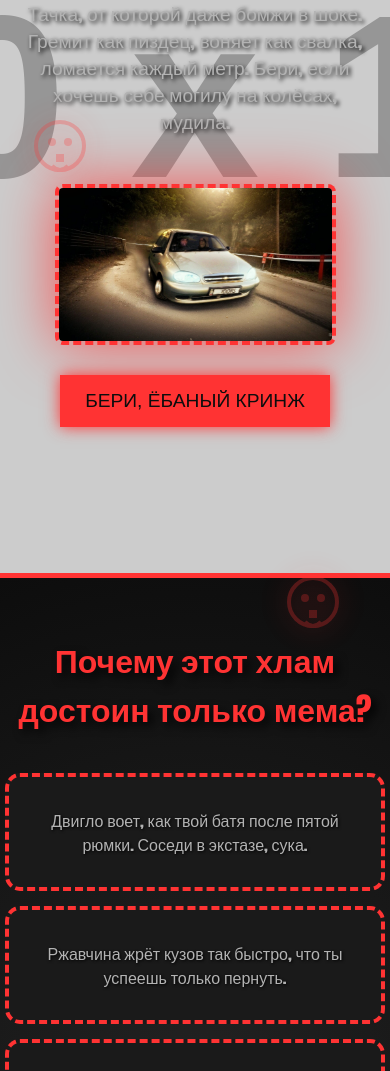
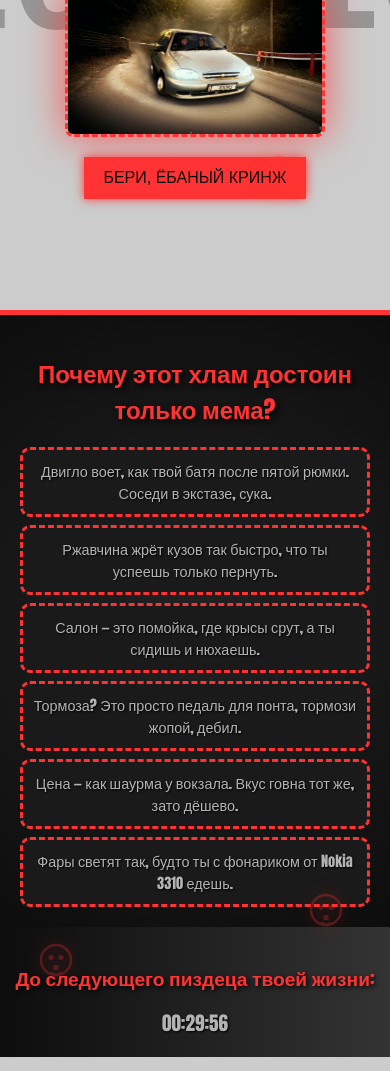
Before and after one commit to Savaj-Nine/lanos-site, a plain HTML site: page index.html in a window 390 px wide. Shown: the part 341-1412 px from the top of the page. Drawn offline with Linux system fonts and the light colour scheme; placeholder pictures from the web are drawn by us.

Commit message:
Add files via upload

```diff
--- a/index.html
+++ b/index.html
@@ -27,11 +27,11 @@
             animation: pulseGlow 2s infinite;
         }
         header h1 {
-            font-size: clamp(2em, 5vw, 3.5em); /* Адаптивный размер */
+            font-size: clamp(1.5em, 5vw, 3.5em);
             color: #FF3333;
             text-shadow: 3px 3px 6px rgba(0, 0, 0, 0.9);
             margin: 0;
-            letter-spacing: 3px;
+            letter-spacing: 2px;
         }
         /* Главная секция */
         .hero {
@@ -41,129 +41,130 @@
             justify-content: center;
             align-items: center;
             text-align: center;
-            padding: 100px 10px 20px;
+            padding: 80px 10px 20px;
             position: relative;
             background: url('https://via.placeholder.com/1920x1080/1A1A1A/0D0D0D?text=Rust') no-repeat center/cover;
             border-bottom: 5px solid #FF3333;
         }
         .hero h1 {
-            font-size: clamp(2.5em, 10vw, 6em);
+            font-size: clamp(2em, 8vw, 6em);
             color: #FF3333;
-            text-shadow: 6px 6px 12px rgba(0, 0, 0, 0.9);
+            text-shadow: 4px 4px 8px rgba(0, 0, 0, 0.9);
             animation: shake 0.5s infinite;
         }
         .hero p {
-            font-size: clamp(1.2em, 4vw, 2.2em);
+            font-size: clamp(1em, 3.5vw, 2.2em);
             max-width: 90%;
-            line-height: 1.4;
+            line-height: 1.3;
             color: #B3B3B3;
-            text-shadow: 2px 2px 4px #000;
+            text-shadow: 1px 1px 2px #000;
         }
         .product {
-            width: clamp(300px, 80vw, 500px);
-            margin: 30px 0;
-            filter: drop-shadow(0 0 30px rgba(255, 51, 51, 0.8));
+            width: clamp(200px, 70vw, 500px);
+            margin: 20px 0;
+            filter: drop-shadow(0 0 20px rgba(255, 51, 51, 0.8));
             transition: transform 0.4s ease, filter 0.3s ease;
-            border: 4px dashed #FF3333;
+            border: 3px dashed #FF3333;
             border-radius: 8px;
         }
         .product:hover {
-            transform: rotate(-5deg) scale(1.25);
-            filter: drop-shadow(0 0 40px rgba(255, 51, 51, 1));
+            transform: rotate(-5deg) scale(1.1);
+            filter: drop-shadow(0 0 30px rgba(255, 51, 51, 1));
         }
         .btn {
-            padding: clamp(15px, 3vw, 25px) clamp(30px, 5vw, 60px);
-            font-size: clamp(1.2em, 3vw, 2em);
+            padding: clamp(10px, 2.5vw, 25px) clamp(20px, 4vw, 60px);
+            font-size: clamp(1em, 2.5vw, 2em);
             text-transform: uppercase;
             background: #FF3333;
             color: #0D0D0D;
-            border: 5px solid #FF3333;
+            border: 4px solid #FF3333;
             cursor: pointer;
             transition: all 0.3s ease;
-            box-shadow: 0 0 15px #FF3333;
+            box-shadow: 0 0 10px #FF3333;
         }
         .btn:hover {
             background: transparent;
             color: #FF3333;
-            transform: scale(1.2);
-            box-shadow: 0 0 25px #FF3333;
+            transform: scale(1.1);
+            box-shadow: 0 0 20px #FF3333;
         }
         /* Секция особенностей */
         .features {
-            padding: clamp(50px, 10vw, 100px) 10px;
+            padding: clamp(30px, 6vw, 100px) 10px;
             background: radial-gradient(circle, #222, #0D0D0D);
             text-align: center;
             position: relative;
         }
         .features h2 {
-            font-size: clamp(2em, 8vw, 4.5em);
+            font-size: clamp(1.5em, 6vw, 4.5em);
             color: #FF3333;
-            text-shadow: 5px 5px 10px rgba(0, 0, 0, 0.9);
-            margin-bottom: 40px;
+            text-shadow: 3px 3px 6px rgba(0, 0, 0, 0.9);
+            margin-bottom: 20px;
         }
         .feature-grid {
             display: grid;
-            grid-template-columns: repeat(auto-fit, minmax(250px, 1fr));
-            gap: 20px;
-            max-width: 1400px;
+            grid-template-columns: repeat(auto-fit, minmax(200px, 1fr));
+            gap: 15px;
+            max-width: 1200px;
             margin: 0 auto;
         }
         .feature {
-            padding: 20px;
+            padding: 15px;
             background: #1A1A1A;
-            border: 4px dashed #FF3333;
-            border-radius: 15px;
+            border: 3px dashed #FF3333;
+            border-radius: 10px;
             transition: transform 0.3s ease, background 0.3s ease;
         }
         .feature:hover {
-            transform: translateY(-20px);
+            transform: translateY(-10px);
             background: #2A2A2A;
         }
         .feature p {
-            font-size: clamp(1em, 3vw, 1.8em);
+            font-size: clamp(0.9em, 2.5vw, 1.8em);
             color: #B3B3B3;
-            text-shadow: 1px 1px 3px #000;
+            text-shadow: 1px 1px 2px #000;
+            margin: 0;
         }
         /* Таймер поломки */
         .breakdown {
-            padding: clamp(40px, 8vw, 80px) 10px;
+            padding: clamp(20px, 5vw, 80px) 10px;
             background: linear-gradient(to right, #0D0D0D, #333);
             text-align: center;
             color: #FF3333;
             position: relative;
         }
         .breakdown h2 {
-            font-size: clamp(1.8em, 6vw, 3.5em);
-            text-shadow: 4px 4px 8px rgba(0, 0, 0, 0.9);
+            font-size: clamp(1.2em, 4.5vw, 3.5em);
+            text-shadow: 2px 2px 4px rgba(0, 0, 0, 0.9);
         }
         #timer {
-            font-size: clamp(1.5em, 5vw, 3em);
+            font-size: clamp(1.2em, 4vw, 3em);
             color: #B3B3B3;
-            margin-top: 20px;
-            text-shadow: 2px 2px 4px #000;
+            margin-top: 15px;
+            text-shadow: 1px 1px 2px #000;
         }
         /* Секция отзывов */
         .reviews {
-            padding: clamp(50px, 10vw, 100px) 10px;
+            padding: clamp(30px, 6vw, 100px) 10px;
             background: url('https://via.placeholder.com/1920x1080/333/0D0D0D?text=Crash') no-repeat center/cover;
             text-align: center;
             color: #E6E6E6;
         }
         .reviews h2 {
-            font-size: clamp(2em, 7vw, 4em);
+            font-size: clamp(1.5em, 5.5vw, 4em);
             color: #FF3333;
-            text-shadow: 5px 5px 10px rgba(0, 0, 0, 0.9);
-            margin-bottom: 40px;
+            text-shadow: 3px 3px 6px rgba(0, 0, 0, 0.9);
+            margin-bottom: 20px;
         }
         .review-grid {
             display: grid;
-            grid-template-columns: repeat(auto-fit, minmax(250px, 1fr));
-            gap: 20px;
-            max-width: 1400px;
+            grid-template-columns: repeat(auto-fit, minmax(200px, 1fr));
+            gap: 15px;
+            max-width: 1200px;
             margin: 0 auto;
         }
         .review {
-            padding: 20px;
+            padding: 15px;
             background: rgba(255, 51, 51, 0.1);
             border: 3px solid #FF3333;
             border-radius: 10px;
@@ -173,13 +174,14 @@
             transform: scale(1.05);
         }
         .review p {
-            font-size: clamp(1em, 3vw, 1.6em);
+            font-size: clamp(0.9em, 2.5vw, 1.6em);
             color: #B3B3B3;
+            margin: 0;
         }
         /* Фоновая чернуха */
         .bg-text {
             position: absolute;
-            font-size: clamp(8em, 20vw, 16em);
+            font-size: clamp(5em, 15vw, 16em);
             color: rgba(255, 51, 51, 0.06);
             text-transform: uppercase;
             z-index: 0;
@@ -190,77 +192,95 @@
         #bg3 { top: 50%; left: 5%; transform: rotate(-10deg); }
         .skull {
             position: absolute;
-            width: clamp(150px, 25vw, 250px);
+            width: clamp(80px, 20vw, 250px);
             opacity: 0.3;
             transition: opacity 0.5s ease, transform 0.5s ease;
-            filter: drop-shadow(0 0 15px #FF3333);
+            filter: drop-shadow(0 0 10px #FF3333);
             z-index: 5;
         }
         .skull:hover {
             opacity: 0.7;
-            transform: scale(1.4) rotate(15deg);
+            transform: scale(1.2) rotate(15deg);
         }
-        #skull1 { top: 15%; left: 5%; }
-        #skull2 { bottom: 25%; right: 5%; }
-        #skull3 { top: 70%; left: 8%; }
-        #skull4 { bottom: 40%; right: 10%; }
-        #skull5 { top: 30%; left: 70%; }
+        #skull1 { top: 10%; left: 5%; }
+        #skull2 { bottom: 20%; right: 5%; }
+        #skull3 { top: 65%; left: 8%; }
+        #skull4 { bottom: 35%; right: 10%; }
+        #skull5 { top: 25%; left: 65%; }
         /* Футер */
         footer {
-            padding: clamp(30px, 6vw, 60px) 10px;
+            padding: clamp(20px, 4vw, 60px) 10px;
             background: #1A1A1A;
             text-align: center;
-            font-size: clamp(1em, 3vw, 1.8em);
+            font-size: clamp(0.9em, 2.5vw, 1.8em);
             color: #B3B3B3;
-            border-top: 6px dashed #FF3333;
+            border-top: 4px dashed #FF3333;
             position: relative;
         }
         footer::before {
             content: '☠ Ланос живёт в аду ☠';
-            font-size: clamp(1em, 2.5vw, 1.5em);
+            font-size: clamp(0.8em, 2vw, 1.5em);
             position: absolute;
-            top: -40px;
+            top: -30px;
             left: 50%;
             transform: translateX(-50%);
             color: #FF3333;
-            text-shadow: 2px 2px 4px #000;
+            text-shadow: 1px 1px 2px #000;
         }
         /* Анимации */
         @keyframes shake {
             0% { transform: translateX(0); }
-            25% { transform: translateX(-7px); }
-            50% { transform: translateX(7px); }
-            75% { transform: translateX(-7px); }
+            25% { transform: translateX(-5px); }
+            50% { transform: translateX(5px); }
+            75% { transform: translateX(-5px); }
             100% { transform: translateX(0); }
         }
         @keyframes pulseGlow {
-            0% { box-shadow: 0 0 15px #FF3333; }
-            50% { box-shadow: 0 0 30px #FF3333; }
-            100% { box-shadow: 0 0 15px #FF3333; }
+            0% { box-shadow: 0 0 10px #FF3333; }
+            50% { box-shadow: 0 0 20px #FF3333; }
+            100% { box-shadow: 0 0 10px #FF3333; }
         }
         @keyframes fadeIn {
-            from { opacity: 0; transform: translateY(40px); }
+            from { opacity: 0; transform: translateY(20px); }
             to { opacity: 1; transform: translateY(0); }
         }
         .fade-in {
-            animation: fadeIn 1.2s ease-out forwards;
+            animation: fadeIn 1s ease-out forwards;
         }
         /* Медиа-запросы для телефонов */
         @media (max-width: 768px) {
-            .hero { padding: 80px 5px 10px; }
-            .feature-grid, .review-grid { grid-template-columns: 1fr; gap: 15px; }
-            .feature, .review { padding: 15px; }
-            .btn { padding: 15px 30px; }
-            .skull { width: clamp(100px, 20vw, 150px); }
-            .bg-text { font-size: clamp(5em, 15vw, 10em); }
+            .hero {
+                padding: 60px 5px 10px;
+                min-height: 80vh; /* Уменьшил высоту */
+            }
+            .feature-grid, .review-grid {
+                grid-template-columns: 1fr;
+                gap: 10px;
+                padding: 0 10px;
+            }
+            .feature, .review {
+                padding: 10px;
+                margin: 0 auto;
+                max-width: 90%;
+            }
+            .btn { padding: 10px 20px; }
+            .skull { width: clamp(60px, 15vw, 120px); }
+            .bg-text { font-size: clamp(4em, 12vw, 8em); }
+            .product { width: clamp(180px, 65vw, 300px); }
         }
         @media (max-width: 480px) {
-            header { padding: 10px 0; }
-            .hero { padding: 60px 5px 10px; }
-            .product { width: clamp(200px, 70vw, 300px); }
-            .btn { padding: 10px 20px; }
-            .features, .reviews, .breakdown { padding: 30px 5px; }
-            .skull { width: clamp(80px, 15vw, 100px); }
+            header { padding: 8px 0; }
+            .hero {
+                padding: 50px 5px 10px;
+                min-height: 70vh;
+            }
+            .hero h1 { margin: 0 10px; }
+            .hero p { line-height: 1.2; }
+            .features, .reviews, .breakdown { padding: 20px 5px; }
+            .feature-grid, .review-grid { gap: 8px; }
+            .skull { width: clamp(50px, 12vw, 80px); }
+            .btn { padding: 8px 15px; }
+            footer::before { top: -25px; }
         }
     </style>
 </head>
```
